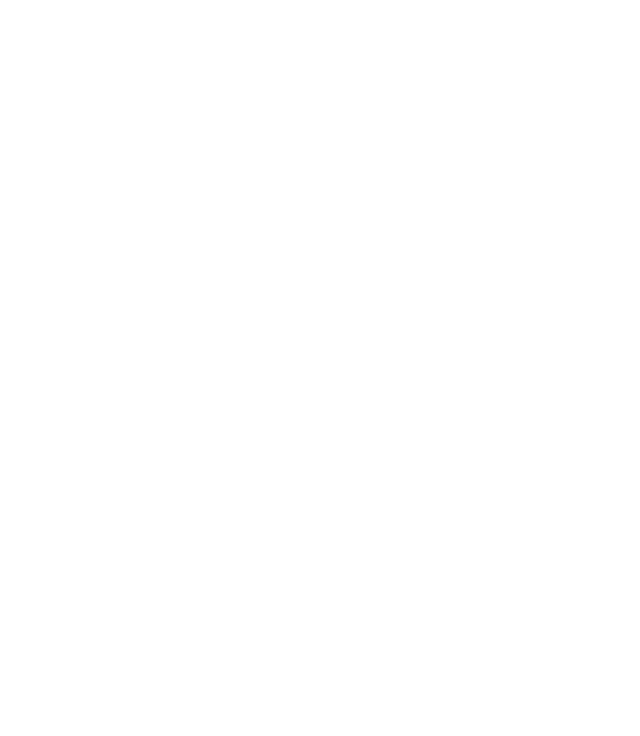
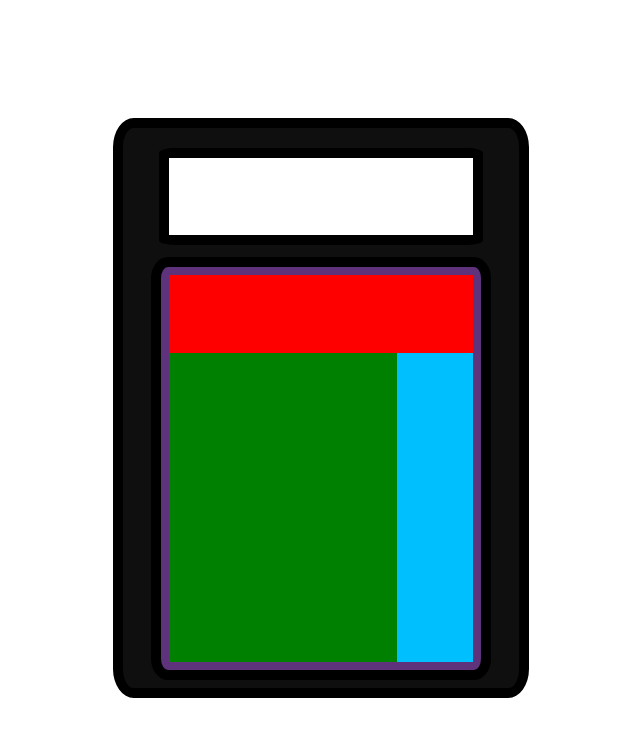
Before and after one commit to MuhammadAlvi03/calculator, a plain HTML site: page index.html in a window 1280 px wide. Shown: the whole page, without its empty margins (319-959 px from the left). Drawn offline with Linux system fonts and the light colour scheme.

Commit message:
create calculator ui framework

```diff
--- a/index.html
+++ b/index.html
@@ -8,6 +8,36 @@
     <script src="./script.js" defer></script>
 </head>
 <body>
-
+    <div class="calculator">
+        <div class="display"></div>
+        <div class="inputs">
+            <div class="rowOne">
+                <div class="clear"></div>
+                <div class="decimal"></div>
+                <div class="negative"></div>
+            </div>
+            <div class="rowTwo">
+                <div class="numsContainer">
+                    <div class="numButton" class="seven"></div>
+                    <div class="numButton" class="eight"></div>
+                    <div class="numButton" class="nine"></div>
+                    <div class="numButton" class="four"></div>
+                    <div class="numButton" class="five"></div>
+                    <div class="numButton" class="six"></div>
+                    <div class="numButton" class="one"></div>
+                    <div class="numButton" class="two"></div>
+                    <div class="numButton" class="three"></div>
+                    <div class="numButton" class="zero"></div>
+                    <div class="equals"></div>
+                </div>
+                <div class="operationsContainer">
+                    <div class="opButton" class="divide"></div>
+                    <div class="opButton" class="multiply"></div>
+                    <div class="opButton" class="subtract"></div>
+                    <div class="opButton" class="add"></div>
+                </div>
+            </div>
+        </div>
+    </div>
 </body>
 </html>
--- a/style.css
+++ b/style.css
@@ -0,0 +1,92 @@
+body {
+    height: 100vh;
+    display: flex;
+    justify-content: center;
+    align-items: center;
+}
+
+.calculator {
+    display: flex;
+    flex-direction: column;
+    align-items: center;
+    width: 30%;
+    height: 68%;
+    background-color: rgb(15, 15, 15);
+    border-radius: 5%;
+    border-color: black;
+    border-style: solid;
+    border-width: 10px;
+    padding: 8px;
+}
+
+.display {
+    display: flex;
+    width: 80%;
+    height: 15%;
+    margin: 12px;
+    background-color: rgb(255, 255, 255);
+    border-radius: 5%;
+    border-color: black;
+    border-style: solid;
+    border-width: 10px;
+}
+
+.inputs {
+    width: 80%;
+    height: 75%;
+    background-color: rgb(94, 51, 124);
+    border-radius: 5%;
+    border-color: black;
+    border-style: solid;
+    border-width: 10px;
+    display: flex;
+    flex-direction: column;
+    align-items: center;
+    padding: 8px;
+}
+
+.rowOne {
+    display: flex;
+    flex-direction: row;
+    width: 100%;
+    height: 20%;
+    background-color: red;
+}
+
+.rowTwo {
+    display: flex;
+    flex-direction: row;
+    width: 100%;
+    height: 80%;
+    background-color: yellow;
+}
+
+.numsContainer {
+    display: flex;
+    flex-direction: row;
+    flex-wrap: wrap;
+    width: 75%;
+    height: 100%;
+    background-color: green;
+}
+
+.numButton {
+    width: 33%;
+    height: 25%;
+}
+
+.equals {
+    width: 66%;
+}
+
+.operationsContainer {
+    width: 25%;
+    height: 100%;
+    flex-direction: column;
+    background-color: rgb(0, 191, 255);
+}
+
+.opButton {
+    width: 100%;
+    height: 25%;
+}
```
Also changed, not shown: notes.txt.
